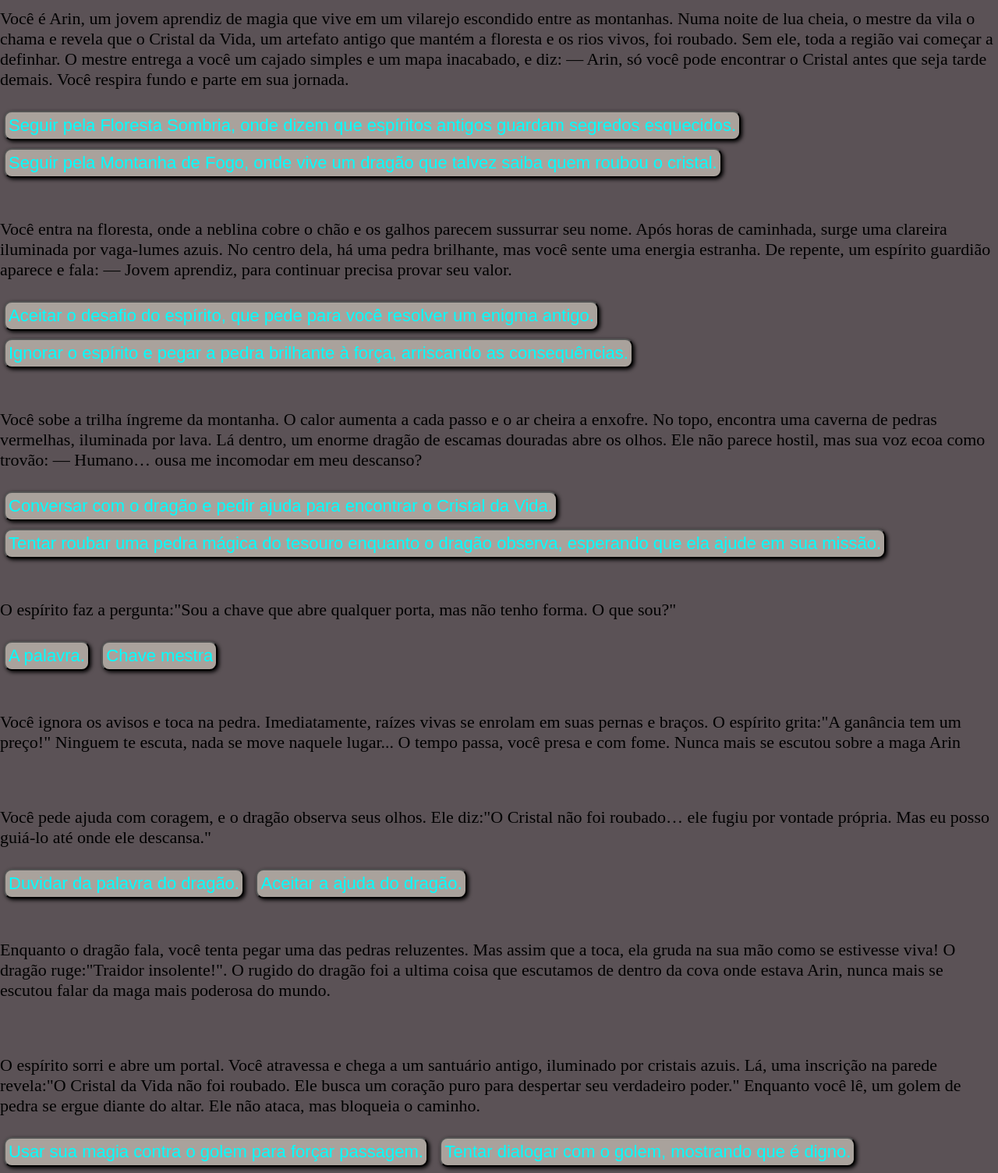
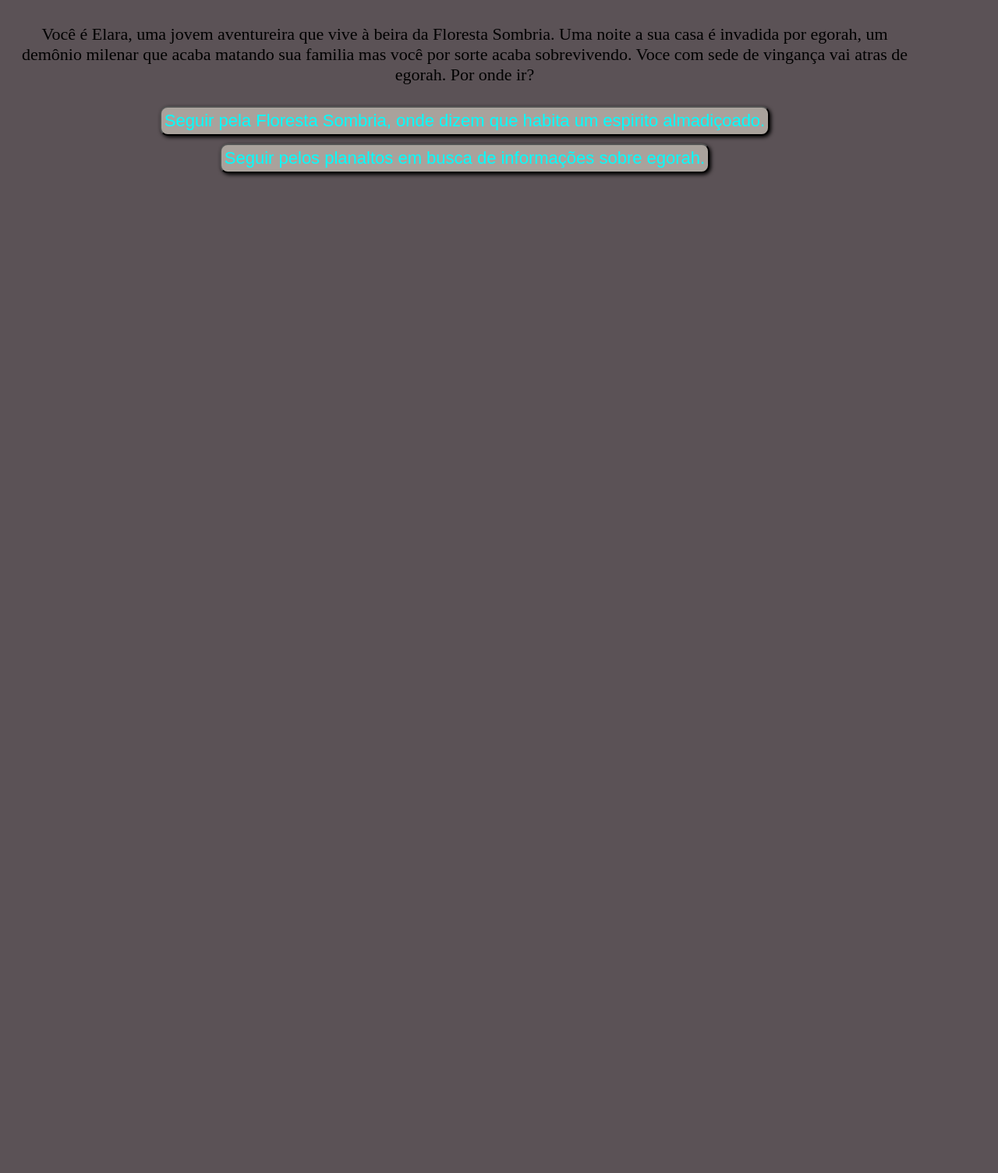
Before and after one commit to sachinskigabriel-beep/Voce-decide, a plain HTML site: page index.html in a window 1280 px wide. Shown: the part 37-1541 px from the top of the page at 78% size. After the commit the page ends 800 px from the top, so only its background shows below. Drawn offline with Linux system fonts and the light colour scheme.

Commit message:
Add files via upload

```diff
--- a/index.html
+++ b/index.html
@@ -12,112 +12,91 @@
 
         <div class="passo ativo" id="passo-0">
             <img src="" alt="">
-            <p> Você é Arin, um jovem aprendiz de magia que vive em um vilarejo escondido entre as montanhas. Numa noite
-                de lua cheia, o mestre da vila o chama e revela que o Cristal da Vida, um artefato antigo que mantém a
-                floresta e os rios vivos, foi roubado. Sem ele, toda a região vai começar a definhar.
-                O mestre entrega a você um cajado simples e um mapa inacabado, e diz: — Arin, só você pode encontrar o
-                Cristal antes que seja tarde demais.
-                Você respira fundo e parte em sua jornada. </p>
-            <button class="btn-proximo" data-proximo="1"> Seguir pela Floresta Sombria, onde dizem que espíritos antigos
-                guardam segredos esquecidos.</button>
-            <button class="btn-proximo" data-proximo="2"> Seguir pela Montanha de Fogo, onde vive um dragão que talvez
-                saiba quem roubou o cristal.</button>
+            <p> Você é Elara, uma jovem aventureira que vive à beira da Floresta Sombria. Uma noite a sua casa é
+                invadida por egorah, um demônio milenar que acaba matando sua familia mas você por sorte acaba
+                sobrevivendo. Voce com sede de vingança vai atras de egorah.
+                     Por onde ir? </p>
+            <button class="btn-proximo" data-proximo="1"> Seguir pela Floresta Sombria, onde dizem que habita um
+                espirito almadiçoado.</button>
+            <button class="btn-proximo" data-proximo="2"> Seguir pelos planaltos em busca de informações sobre
+                egorah.</button>
         </div>
 
         <div class="passo" id="passo-1">
             <img src="" alt="">
-            <p> Você entra na floresta, onde a neblina cobre o chão e os galhos parecem sussurrar seu nome. Após horas
-                de caminhada, surge uma clareira iluminada por vaga-lumes azuis. No centro dela, há uma pedra brilhante,
-                mas você sente uma energia estranha.
-                De repente, um espírito guardião aparece e fala: — Jovem aprendiz, para continuar precisa provar seu
-                valor. </p>
-            <button class="btn-proximo" data-proximo="3"> Aceitar o desafio do espírito, que pede para você resolver um
-                enigma antigo.</button>
-            <button class="btn-proximo" data-proximo="4"> Ignorar o espírito e pegar a pedra brilhante à força,
-                arriscando as consequências.</button>
+            <p> Você entra na floresta, e sente calafrios na espinhas, um espirito maligno chamado egorah te propos um
+                desafio </p>
+            <button class="btn-proximo" data-proximo="3"> Aceitar o desafio de egorah.</button>
+            <button class="btn-proximo" data-proximo="4"> dialogar com egorah.</button>
         </div>
 
         <div class="passo" id="passo-2">
             <img src="" alt="">
-            <p> Você sobe a trilha íngreme da montanha. O calor aumenta a cada passo e o ar cheira a enxofre. No topo,
-                encontra uma caverna de pedras vermelhas, iluminada por lava. Lá dentro, um enorme dragão de escamas
-                douradas abre os olhos.
-                Ele não parece hostil, mas sua voz ecoa como trovão: — Humano… ousa me incomodar em meu descanso? </p>
-            <button class="btn-proximo" data-proximo="5"> Conversar com o dragão e pedir ajuda para encontrar o Cristal
-                da Vida.</button>
-            <button class="btn-proximo" data-proximo="6"> Tentar roubar uma pedra mágica do tesouro enquanto o dragão
-                observa, esperando que ela ajude em sua missão.</button>
+            <p> Você sobe os planaltos onde um grande monstro habita debaixo da terra.
+            </p>
+            <button class="btn-proximo" data-proximo="5">negociar com ele pra conseguir informações </button>
+            <button class="btn-proximo" data-proximo="6"> Tentar matar o monstro.</button>
         </div>
 
         <div class="passo" id="passo-3">
             <img src="" alt="">
-            <p> O espírito faz a pergunta:"Sou a chave que abre qualquer porta, mas não tenho forma. O que sou?" </p>
-            <button class="btn-proximo" data-proximo="7"> A palavra. </button>
-            <button class="btn-proximo" data-proximo="10"> Chave mestra </button>
+            <p>egorah acaba te atacando" </p>
+            <button class="btn-proximo" data-proximo="7"> contra atacar e usar um feitiço de cura. </button>
+            <button class="btn-proximo" data-proximo="10"> tentar desviar </button>
         </div>
 
         <div class="passo" id="passo-4">
             <img src="" alt="">
-            <p> Você ignora os avisos e toca na pedra. Imediatamente, raízes vivas se enrolam em suas pernas e braços. O
-                espírito grita:"A ganância tem um preço!"
-                Ninguem te escuta, nada se move naquele lugar... O tempo passa, você presa e com fome.
-                Nunca mais se escutou sobre a maga Arin </p>
+            <p> Você não consegue dialogar e acaba morrendo </p>
 
         </div>
 
         <div class="passo" id="passo-5">
             <img src="" alt="">
-            <p>Você pede ajuda com coragem, e o dragão observa seus olhos. Ele diz:"O Cristal não foi roubado… ele fugiu
-                por vontade própria. Mas eu posso guiá-lo até onde ele descansa." </p>
-            <button class="btn-proximo" data-proximo="8"> Duvidar da palavra do dragão. </button>
-            <button class="btn-proximo" data-proximo="11"> Aceitar a ajuda do dragão. </button>
+            <p>Você tanta negociar com o dragão para conseguir informaçoes de egorah. E ele diz que egorah está na
+                floresta sombria" </p>
+            <button class="btn-proximo" data-proximo="8"> Duvidar da palavra do monstro. </button>
+            <button class="btn-proximo" data-proximo="11"> Acreditar nele. </button>
         </div>
 
         <div class="passo" id="passo-6">
             <img src="" alt="">
-            <p> Enquanto o dragão fala, você tenta pegar uma das pedras reluzentes. Mas assim que a toca, ela gruda na
-                sua mão como se estivesse viva! O dragão ruge:"Traidor insolente!". O rugido do dragão foi a ultima
-                coisa que escutamos de dentro da cova onde estava Arin, nunca mais se escutou falar da maga mais
-                poderosa do mundo. </p>
+            <p> Enquanto o monstro está dormecido você acaba o atacando, mas ele acaba acordando e inicia uma longa
+                batalha contra você e você leva um golpe fatal e acaba morrendo. </p>
 
         </div>
 
         <div class="passo" id="passo-7">
             <img src="" alt="">
-            <p> O espírito sorri e abre um portal. Você atravessa e chega a um santuário antigo, iluminado por cristais
-                azuis. Lá, uma inscrição na parede revela:"O Cristal da Vida não foi roubado. Ele busca um coração puro
-                para despertar seu verdadeiro poder."
-                Enquanto você lê, um golem de pedra se ergue diante do altar. Ele não ataca, mas bloqueia o caminho.
+            <p> Você consegue acertar um golpe em egorah e consegue se curar, mas ele acaba rindo e invocando um
+                monstro.
             </p>
-            <button class="btn-proximo" data-proximo="9">Usar sua magia contra o golem para forçar passagem.</button>
-            <button class="btn-proximo" data-proximo="4"> Tentar dialogar com o golem, mostrando que é digno.</button>
+            <button class="btn-proximo" data-proximo="9">Usar sua magia contra o monstro para mata-lo.</button>
+            <button class="btn-proximo" data-proximo="4"> Tentar dialogar com o monstro.</button>
         </div>
 
         <div class="passo" id="passo-8">
             <img src="" alt="">
-            <p> Você cria um olograma magico que continua conversando com o dragão enquanto você vai engatinhando por
-                uma abertura que brilha. Chega a um portal que te leva direto para um golem que protege o cristal da
-                vida. Sua magia acerta o goem antes de ele poder reagir. Ele se despedaça e você consegue alcançar o
-                cristal da vida e salva o mundo.</p>
+            <p> o monstro acaba se ofendendo e acaba te matando brutalmente.</p>
         </div>
 
         <div class="passo" id="passo-9">
             <img src="" alt="">
-            <p> Sua magia acerta o goem antes de ele poder reagir. Ele se despedaça e você consegue alcançar o cristaç
+            <p> Sua magia acerta o monstro antes de ele poder reagir. Ele se despedaça e você da o seu golpe mais devastador em egorah matando ela e conseguindo sua vingança
                 da vida e salva o mundo. </p>
         </div>
 
         <div class="passo" id="passo-10">
             <img src="" alt="">
             <p> Ninguem te escuta, nada se move naquele lugar... O tempo passa, você presa e com fome.
-                Nunca mais se escutou sobre a maga Arin </p>
+                Nunca mais se escutou sobre a maga elara </p>
 
         </div>
 
         <div class="passo" id="passo-11">
             <img src="" alt="">
-            <p>O rugido do dragão foi a ultima coisa que escutamos de dentro da cova onde estava Arin, nunca mais se
-                escutou falar da maga mais poderosa do mundo. </p>
+            <p>Você acaba indo para a floresta sombria e lá acaba encontrando egorah e em uma feroz batalha você acaba
+                derrotando ele e morrendo logo em seguida por seus ferimentos. </p>
         </div>
 
 
--- a/script.js
+++ b/script.js
@@ -2,7 +2,7 @@ const avanca = document. querySelectorAll('.btn-proximo');
 avanca.forEach(button=>{
     button. addEventListener('click',function(){
         const atual=document. querySelector('.ativo')
-        const proximoPasso = 'passo-'+ this getAttribute('data-proximo')
+        const proximoPasso = 'passo-'+ this .getAttribute('data-proximo')
 
         atual.classList.remove ('ativo')
         document.getElementById(proximoPasso).classList.add('ativo')
--- a/style.css
+++ b/style.css
@@ -20,11 +20,17 @@ padding: 0;
 
 }
 
+main {
+
+    margin: 20px;
+    text-align: center;
+    max-width: 90%;
+}
 
 
 
-button{
-background-color:var(--prata) ;
+button {
+    background-color: var(--prata);
     font-size: 22px;
     padding: 4px;
     border-radius: 10px;
@@ -33,8 +39,19 @@ color: aqua;
     box-shadow: 2px 2px 5px black;
 
 }
-button:hover{
+
+button:hover {
     background-color: var(--cinza);
     box-shadow: none;
-transition:0.5s;
+    transition: 0.5s;
 }
+
+.passo {
+    display: none;
+}
+
+
+.passo.ativo {
+    display: block;
+
+}
```
Also changed, not shown: 1 other file. Lines whose indentation alone changed are shown as unchanged.
